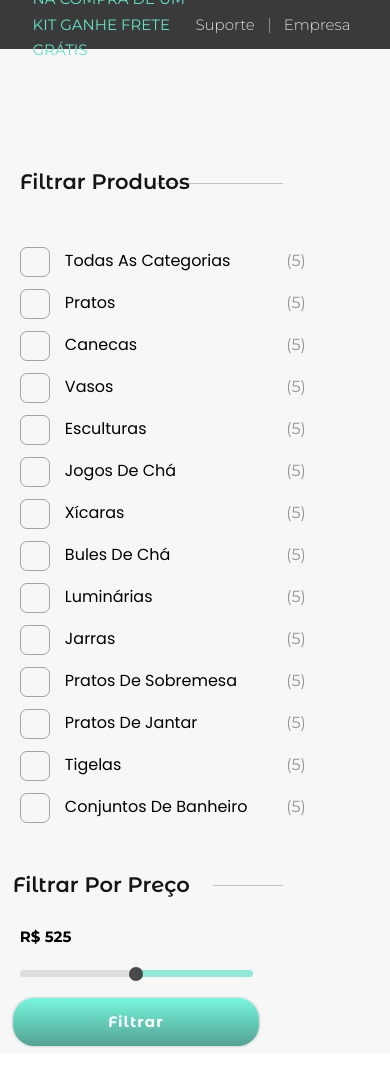
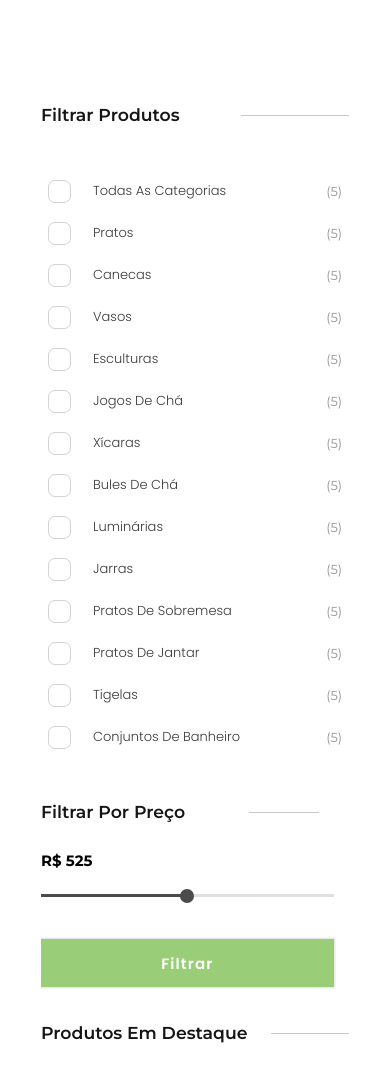
Before and after one commit to emersonmarins/site02-Ceramic, a website built with Parcel: page src/pages/store/html/index.html in a window 390 px wide. Before the commit the page ends 1053 px from the top, so only its background shows below. Built offline with nearby package versions, Linux system fonts and the light colour scheme; a web font is replaced by a local one.

Commit message:
Added responsiveness to the products page

```diff
--- a/src/pages/store/css/index.scss
+++ b/src/pages/store/css/index.scss
@@ -1,37 +1,32 @@
 .main {
-  width: 97vw;
-  max-width: 1280px;
   justify-content: space-between;
   display: grid;
-  margin: auto;
-  padding: 7px;
+  margin: 0 auto 51px;
+  padding-top: 50px;
   grid-template-areas:
     "filter products"
   ;
-  grid-template-columns: 300px auto;
-  gap: 71px;
+  grid-template-columns: var(--width-filter) auto;
+  gap: var(--space-s);
+  border-top: 1px solid rgba(37, 37, 37, 0.11);
 
   &__filter {
     grid-area: filter;
     display: flex;
     flex-direction: column;
     gap: 40px;
-    border-radius: 3px;
 
     .filter__title {
-      height: 42px;
-      padding: 7px 7px;
       position: relative;
-    }
 
-    .filter__title::after {
-      content: "";
-      border-bottom: 1px solid rgba(0, 0, 0, 0.212);
-      width: 42%;
-      height: 5px;
-      position: absolute;
-      top: 50%;
-      right: 30px;
+      &::after {
+        content: "";
+        border-bottom: 1px solid rgba(0, 0, 0, 0.212);
+        width: 35%;
+        position: absolute;
+        top: 50%;
+        right: 0px;
+      }
     }
 
     .filter__list {
@@ -61,21 +56,22 @@
               position: absolute;
               left: 0px;
               top: 0px;
-              width: 28px;
-              height: 28px;
-              border: 1px solid rgba(47, 47, 47, 0.42);
+              width: var(--space-check);
+              height: var(--space-check);
+              border: 1px solid rgba(47, 47, 47, 0.21);
               border-radius: 7px;
-              background: var(--color02);
+              background: var(--color-background-btn-cart);
             }
           }
 
 
           .category__label {
             font-family: var(--font-family-poppins);
-            font-weight: 400;
-            font-size: var(--step--0);
+            font-weight: 300;
+            font-size: var(--step-0);
             position: relative;
             padding-left: 45px;
+            color: var(--color-font03);
             cursor: pointer;
 
             &::before {
@@ -83,22 +79,17 @@
               position: absolute;
               left: 0;
               top: 0px;
-              width: 28px;
-              height: 28px;
+              width: var(--space-check);
+              height: var(--space-check);
               background: none;
-              border: 1px solid rgba(47, 47, 47, 0.42);
+              border: 1px solid rgba(47, 47, 47, 0.21);
               border-radius: 7px;
             }
 
-            &::after {
-              // content: '';
-              // position: absolute;
-              // display: none;
-            }
           }
 
           .category__label:hover {
-            color: var(--color02);
+            color: var(--color-background-btn-cart);
             font-weight: 600;
           }
         }
@@ -107,7 +98,7 @@
           font-family: var(--font-family-montserrat-alternate);
           font-weight: 400;
           color: var(--color-font02);
-          font-size: var(--step--0);
+          font-size: var(--step-0);
         }
       }
     }
@@ -136,8 +127,7 @@
         display: flex;
         flex-direction: column;
         gap: 21px;
-        width: 80%;
-        padding-left: 7px;
+        width: 95%;
         position: relative;
 
         .price__output {
@@ -148,8 +138,8 @@
         .price__slider {
           -webkit-appearance: none;
           width: 100%;
-          height: 7px;
-          border-radius: 5px;
+          height: 3px;
+          // border-radius: 5px;
           background: #d3d3d3;
           outline: none;
           opacity: 0.7;
@@ -177,18 +167,19 @@
       }
 
       .price__btn-filter {
-        background: var(--color-background-linear02);
-        border-radius: 21px;
+        background: var(--color-background-btn-cart);
+        border-radius: 0;
         color: white;
-        font-weight: 700;
+        font-weight: 600;
         text-transform: capitalize;
-        font-family: var(--font-family-montserrat-alternate);
+        font-family: var(--font-family-poppins);
         font-size: 15px;
         height: 48px;
-        width: 82%;
+        width: 95%;
+        margin-top: 21px;
 
         &:hover {
-          background: var(--color-background-dark01);
+          background: var(--color-background-btn-cart-hover);
         }
       }
     }
@@ -197,26 +188,24 @@
   &__products {
     display: flex;
     flex-wrap: wrap;
-    gap: 28px;
+    gap: 14px;
     grid-area: products;
     position: relative;
     right: 0px;
     justify-content: end;
-    padding-right: 10px;
 
     .products__title {
       width: 100%;
-      height: 72px;
-      padding: 7px 7px 0 110px;
       position: relative;
+      left: 0;
       right: 40px;
-
+      margin-bottom: 31px;
       &::after {
         content: "";
         border-bottom: 1px solid rgba(0, 0, 0, 0.212);
-        width: calc(100% - 430px);
+        width: calc(100% - (var(--step-5) * 11));
         position: absolute;
-        top: 37%;
+        top: 50%;
         right: 0px;
       }
     }
@@ -225,20 +214,22 @@
       display: flex;
       flex-direction: column;
       justify-content: space-between;
-      width: 240px;
+      width: calc((100% - 28px) / 3);
+      height: auto;
       background-color: rgb(255, 255, 255);
-      border-radius: 7px;
-      box-shadow: 0 0 3px 1px rgba(66, 66, 66, 0.19);
-      padding: 14px 0 21px 0;
+      // border-radius: 7px;
+      border: 1px solid rgba(0, 0, 0, 0.089);
+      padding: 14px 7px;
       cursor: pointer;
 
       &:hover {
-        box-shadow: 0 0 31px 2px rgba(0, 173, 130, 0.19);
+        box-shadow: 0 0 31px 2px rgba(27, 27, 27, 0.19);
 
       }
 
       .item__img-container {
-        width: 140px;
+        width: 80%;
+        text-align: center;
         height: auto;
         margin: auto;
 
@@ -259,6 +250,8 @@
         padding: 14px 0 0 0;
 
         .item__title {
+          width: 140px;
+          text-align: center;
           text-transform: uppercase;
           font-family: var(--font-family-montserrat);
           font-size: var(--step--1);
@@ -267,13 +260,15 @@
         }
 
         .item__description {
+          display: none;
+          width: 140px;
           padding: 0 14px;
           text-align: center;
           color: var(--color-font02);
         }
 
         .item__price {
-          font-size: 17px;
+          font-size: var(--step-0);
           font-weight: 800;
           color: var(--color-font03);
         }
@@ -283,19 +278,23 @@
         }
 
         .item__add-cart-btn {
-          padding: 11px;
-          background: #ff8b1f;
-          background: var(--color-background-linear02);
+          background: var(--color-background-btn-cart);
+          padding: 9px;
+          background: #99cd78;
           color: #fff;
           font-weight: 600;
           font-size: var(--step--1);
           text-transform: capitalize;
-          border-radius: 7px;
+          border-radius: 0;
+          width: 85%;
 
           &:hover {
-            background: var(--color-background-dark01);
+            background: var(--color-background-btn-cart-hover);
+            background: #bbff36;
+            color: #646464;
           }
         }
+
         .item__buy-now-btn {
           display: none;
         }
@@ -303,3 +302,43 @@
     }
   }
 }
+@media (max-width:900px) {
+  .main {
+    &__products {
+
+      .products__item {
+        width: calc((100% - 28px) / 2);
+      }
+    }
+  }
+}
+@media (max-width:700px) {
+  .main {
+    &__products {
+
+      .products__item {
+        width: 100%;
+      }
+    }
+  }
+}
+@media (max-width:580px) {
+  .main {
+    grid-template-areas:
+    "filter" "products"
+  ;
+  grid-template-columns: 79vw;
+  justify-content: center;
+  border-top: none;
+  margin: 0 ;
+  padding: 0;
+
+
+    &__products {
+
+      .products__item {
+        width: 100%;
+      }
+    }
+  }
+}
--- a/src/styles/01-settings/_colors.scss
+++ b/src/styles/01-settings/_colors.scss
@@ -6,7 +6,10 @@
     --color05: rgb(156, 83, 225);
     --color-background: rgb(247, 247, 247);
     --color-background-dark01: linear-gradient(to top,rgb(20, 20, 20), rgb(97, 97, 97) );
+    --color-background-dark02: linear-gradient(to top,rgb(37, 37, 37), rgb(97, 97, 97) );
     --color-background-linear02: linear-gradient(to top,rgb(83, 161, 146), rgb(119, 247, 221) );
+    --color-background-btn-cart:#99cd78;
+    --color-background-btn-cart-hover:#bbff36;
     --color-font01:rgb(74, 74, 74);
     --color-font02:rgb(148, 148, 148);
     --color-font03:rgb(58, 58, 58);
--- a/src/styles/01-settings/_index.scss
+++ b/src/styles/01-settings/_index.scss
@@ -1,3 +1,4 @@
 // @forward 'breakpoint';
 @forward 'colors';
 @forward 'typography';
+@forward 'widths';
--- a/src/styles/01-settings/_typography.scss
+++ b/src/styles/01-settings/_typography.scss
@@ -3,17 +3,17 @@
 @import url('https://fonts.googleapis.com/css2?family=Lato:ital,wght@0,100;0,300;0,400;0,700;0,900;1,100;1,300;1,400;1,700;1,900&family=Montserrat:ital,wght@0,100;0,200;0,300;0,400;0,500;0,600;0,700;0,800;0,900;1,100;1,200;1,300;1,400;1,500;1,600;1,700;1,800;1,900&family=Nunito+Sans:ital,opsz,wght@0,6..12,200;0,6..12,300;0,6..12,400;0,6..12,500;0,6..12,600;0,6..12,700;0,6..12,800;0,6..12,900;0,6..12,1000;1,6..12,200;1,6..12,300;1,6..12,400;1,6..12,500;1,6..12,600;1,6..12,700;1,6..12,800;1,6..12,900;1,6..12,1000&family=Nunito:ital,wght@0,200;0,300;0,400;0,500;0,600;0,700;0,800;0,900;0,1000;1,200;1,300;1,400;1,500;1,600;1,700;1,800;1,900;1,1000&family=Open+Sans:ital,wght@0,300;0,400;0,500;0,600;0,700;0,800;1,300;1,400;1,500;1,600;1,700;1,800&family=Poppins:ital,wght@0,100;0,200;0,300;0,400;0,500;0,600;0,700;0,800;0,900;1,100;1,200;1,300;1,400;1,500;1,600;1,700;1,800;1,900&family=Raleway:ital,wght@0,100;0,200;0,300;0,400;0,500;0,600;0,700;0,800;0,900;1,100;1,200;1,300;1,400;1,500;1,600;1,700;1,800;1,900&family=Roboto+Mono:ital,wght@0,100;0,200;0,300;0,400;0,500;0,600;0,700;1,100;1,200;1,300;1,400;1,500;1,600;1,700&family=Source+Sans+3:ital,wght@0,200;0,300;0,400;0,500;0,600;0,700;0,800;0,900;1,200;1,300;1,400;1,500;1,600;1,700;1,800;1,900&display=swap');
 
 
-/* @link https://utopia.fyi/type/calculator?c=640,18,1.2,1440,24,1.333,5,2,&s=0.75|0.5|0.25,1.5|2|3|4|6,s-l */
+/* @link https://utopia.fyi/type/calculator?c=900,13,1.1,1280,17,1.1,5,2,&s=0.75|0.5|0.25,1.5|2|3|4|6,s-l&g=s,l,xl,12 */
 :root {
   // Font-Size
-  --step--2: clamp(0.52rem, calc(0.43rem + 0.29vw), 0.69rem);
-  --step--1: clamp(0.63rem, calc(0.52rem + 0.35vw), 0.83rem);
-  --step-0: clamp(0.75rem, calc(0.63rem + 0.42vw), 1.00rem);
-  --step-1: clamp(0.90rem, calc(0.75rem + 0.50vw), 1.20rem);
-  --step-2: clamp(1.08rem, calc(0.90rem + 0.60vw), 1.44rem);
-  --step-3: clamp(1.30rem, calc(1.08rem + 0.72vw), 1.73rem);
-  --step-4: clamp(1.56rem, calc(1.30rem + 0.86vw), 2.07rem);
-
+  --step--2: clamp(0.6713rem, 0.1813rem + 0.8711vw, 0.8781rem);
+  --step--1: clamp(0.7388rem, 0.2014rem + 0.9553vw, 0.9656rem);
+  --step-0: clamp(0.8125rem, 0.2204rem + 1.0526vw, 1.0625rem);
+  --step-1: clamp(0.8938rem, 0.2424rem + 1.1579vw, 1.1688rem);
+  --step-2: clamp(0.9831rem, 0.2667rem + 1.2737vw, 1.2856rem);
+  --step-3: clamp(1.0813rem, 0.2923rem + 1.4026vw, 1.4144rem);
+  --step-4: clamp(1.1894rem, 0.3219rem + 1.5421vw, 1.5556rem);
+  --step-5: clamp(1.3088rem, 0.3555rem + 1.6947vw, 1.7113rem);
 
   // Font-Family
   --font-family-oswald: oswald, var(--font-family-sans-serif);
--- /dev/null
+++ b/src/styles/01-settings/_widths.scss
@@ -0,0 +1,37 @@
+:root {
+  --page-width: 95vw;
+  --page-max-width: 1280px;
+  --page-min-width: 350px;
+  --product-card-min-width: 300px;
+  --product-card-width: 300px;
+  --product-card-max-width: 400px;
+
+  /* @link https://utopia.fyi/space/calculator?c=900,31,1.1,1280,71,1.1,5,2,&s=0.75|0.5|0.25,1.25|1.5|1.75|2|3,s-l&g=s,l,xl,12 */
+  --space-3xs: clamp(0.5rem, -0.9803rem + 2.6316vw, 1.125rem);
+  --space-2xs: clamp(1rem, -1.9605rem + 5.2632vw, 2.25rem);
+  --space-xs: clamp(1.4375rem, -3.0033rem + 7.8947vw, 3.3125rem);
+  --space-s: clamp(1.9375rem, -3.9836rem + 10.5263vw, 4.4375rem);
+  --space-m: clamp(2.4375rem, -4.9638rem + 13.1579vw, 5.5625rem);
+  --space-l: clamp(2.9375rem, -5.9441rem + 15.7895vw, 6.6875rem);
+  --space-xl: clamp(3.375rem, -6.9868rem + 18.4211vw, 7.75rem);
+  --space-2xl: clamp(3.875rem, -7.9671rem + 21.0526vw, 8.875rem);
+  --space-3xl: clamp(5.8125rem, -11.9507rem + 31.5789vw, 13.3125rem);
+
+  /* One-up pairs */
+  --space-3xs-2xs: clamp(0.5rem, -3.6447rem + 7.3684vw, 2.25rem);
+  --space-2xs-xs: clamp(1rem, -4.477rem + 9.7368vw, 3.3125rem);
+  --space-xs-s: clamp(1.4375rem, -5.6678rem + 12.6316vw, 4.4375rem);
+  --space-s-m: clamp(1.9375rem, -6.648rem + 15.2632vw, 5.5625rem);
+  --space-m-l: clamp(2.4375rem, -7.6283rem + 17.8947vw, 6.6875rem);
+  --space-l-xl: clamp(2.9375rem, -8.4605rem + 20.2632vw, 7.75rem);
+  --space-xl-2xl: clamp(3.375rem, -9.6513rem + 23.1579vw, 8.875rem);
+  --space-2xl-3xl: clamp(3.875rem, -18.477rem + 39.7368vw, 13.3125rem);
+
+  /* Custom pairs */
+  --space-s-l: clamp(1.9375rem, -9.3125rem + 20vw, 6.6875rem);
+
+  /* Space check*/
+  --space-check: clamp(1.3125rem, 0.2763rem + 1.8421vw, 1.75rem);
+  /* Width filter*/
+  --width-filter: clamp(15rem, 3.1579rem + 21.0526vw, 20rem);
+}
--- a/src/styles/04-elements/_elements.scss
+++ b/src/styles/04-elements/_elements.scss
@@ -27,27 +27,31 @@ body {
 }
 
 .wrapper {
-  width: 100%;
+  width: var(--page-width);
+  max-width: var(--page-max-width);
+  min-width: var(--page-min-width);
   height: inherit;
   overflow-x: hidden;
-  background-color: var(--color-background);
   display: grid;
   font-family: var(--font-family-montserrat-alternate);
   font-size: var(--font-size-default);
-  grid-template-columns: 0.5fr 5fr 0.5fr;
+  grid-template-columns: auto;
   grid-template-areas:
-    ".        header     ."
-    ".         main      ."
-    ".        footer     .";
-  grid-template-rows: 150px auto auto;
+    "        header     "
+    "         main      "
+    "        footer     ";
+  grid-template-rows: 100px auto auto;
   justify-content: center;
   align-content: space-between;
   line-height: 2.1em;
+  padding: 0 21px;
+  margin: auto;
 }
 
 header {
   grid-area: header;
-  padding-top: 50px;
+  margin: 0 7px;
+
 }
 
 main {
@@ -76,7 +80,7 @@ span {
 }
 
 a {
-  font-size: var(--step-0);
+  font-size: var(--step--2);
   color: var(--color-font03);
 }
 
@@ -104,7 +108,7 @@ h6 {
 }
 
 i {
-  font-size: 19px;
+  font-size: var(--step-1);
 }
 
 .hide {
@@ -164,8 +168,9 @@ i {
 }
 
 .title--h3 {
-  font-family: var(--font-family-montserrat-alternate);
-  font-size: 21px;
+  font-family: var(--font-family-montserrat);
+  font-size: var(--step-3);
   font-weight: 600;
   text-transform: capitalize;
+
 }
--- a/src/styles/06-components/_section-top.scss
+++ b/src/styles/06-components/_section-top.scss
@@ -1,17 +1,28 @@
 $nav-top: 'nav-top';
 
 .#{$nav-top} {
-    width: 100%;
+    width: var(--page-width);
+    max-width: var(--page-max-width);
+    margin: auto;
     height: 49px;
-    padding: 0 calc((100vw / 6) * 0.5);
     grid-area: nav-top;
     display: flex;
     flex-direction: row;
     justify-content: space-between;
     align-items: center;
     background-color: var(--color-font03);
-    position: absolute;
-    top: 0;
+    padding: 0 7px;
+
+    &::before{
+        content: "";
+        position: absolute;
+        top: 0;
+        left: 0;
+        height: 49px;
+        width: 100vw;
+        background-color: var(--color-font03);
+        z-index: -1;
+    }
 
     &__text {
         color: var(--color02);
@@ -45,3 +56,8 @@ $nav-top: 'nav-top';
     }
 
 }
+@media (max-width:780px) {
+    section.nav-top{
+      display: none !important;
+    }
+}
```
Also changed, not shown: src/pages/store/html/index.html (+1 -2 lines), src/pages/store/css/index.css, src/styles/index.css, 2 other files.
